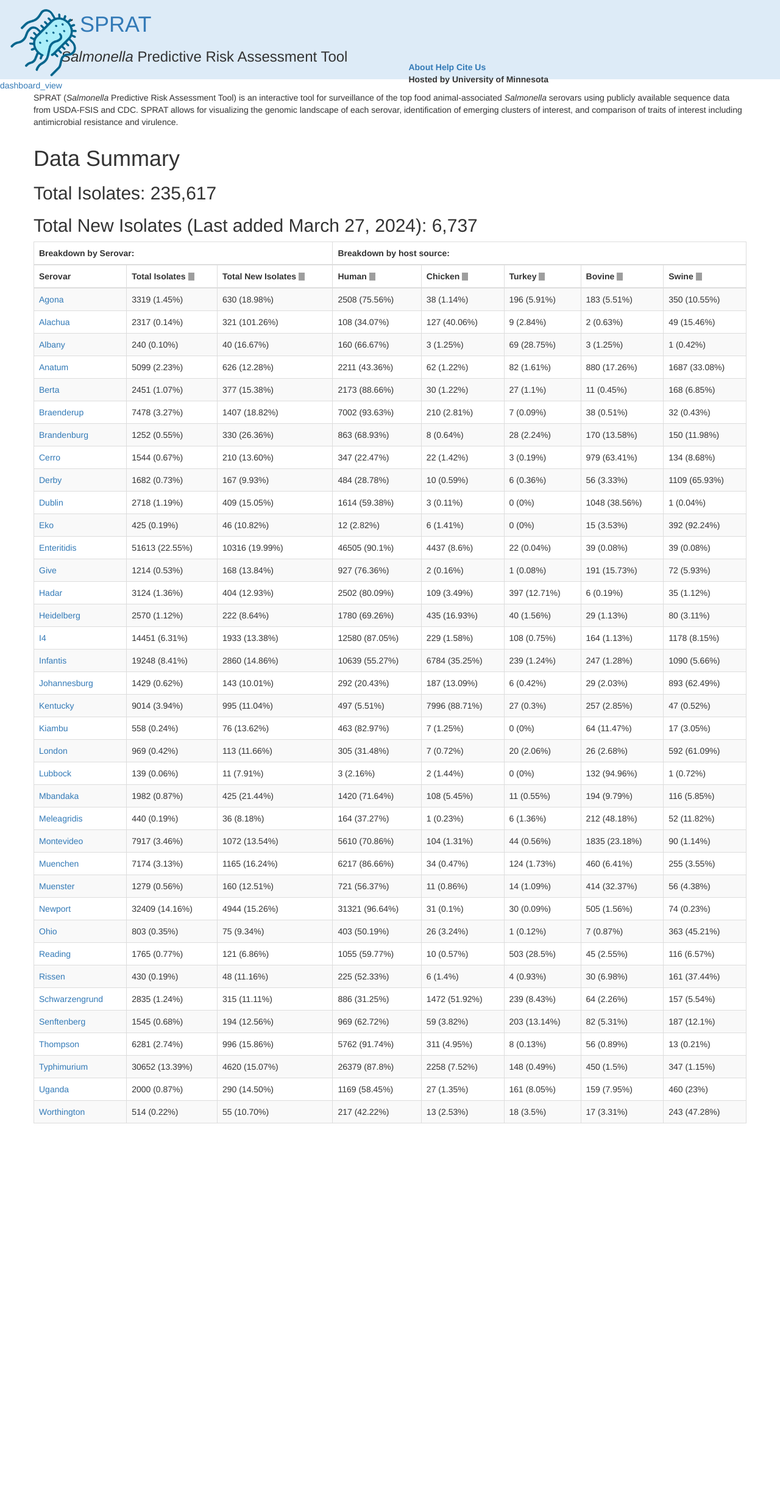
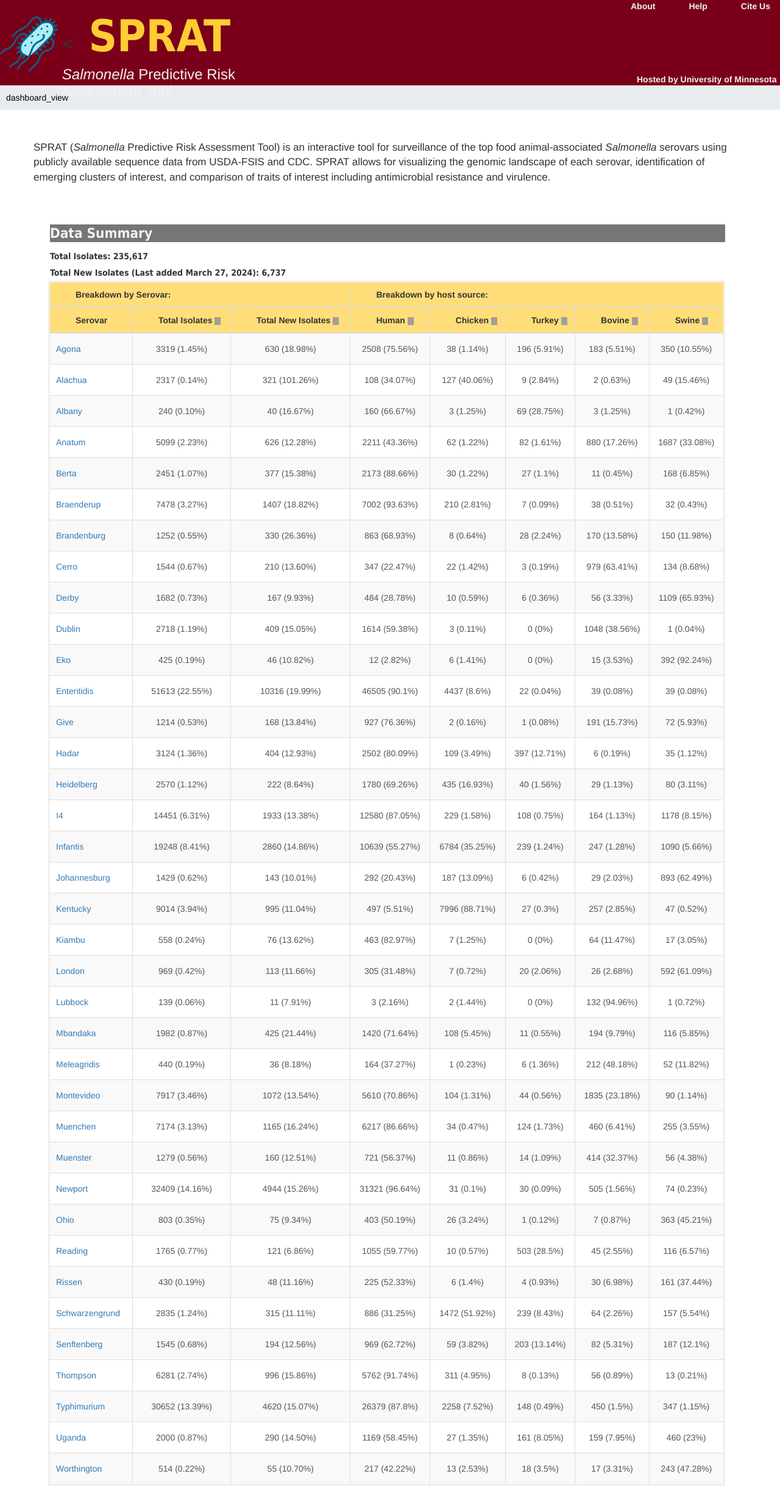
Before and after one commit to JohnsonSingerLab/sprat, a Django app: page / in a window 1280 px wide. Shown: the whole page at 61% size. Run offline with Django 5.2, Linux system fonts and the light colour scheme; some libraries are stand-ins or nearby versions; grey boxes are pictures that could not be loaded.

Commit message:
Update templates' css

```diff
--- a/tool/static/css/grapetree.css
+++ b/tool/static/css/grapetree.css
@@ -1,67 +1,158 @@
-body{
-	width:100%;
-	height:100%;
-	position: fixed;
-	overflow: hidden;
+/* Hide scrollbar for Chrome, Safari, and Edge */
+body::-webkit-scrollbar {
+    width: 0; /* Hide vertical scrollbar */
 }
 
+body::-webkit-scrollbar-thumb {
+    background: transparent; /* Hide the scrollbar thumb */
+}
+
+/* General Styles */
+html, body {
+    width: 100%;
+    height: 100%;
+    margin: 0;
+    padding: 0;
+    overflow: auto; /* Allow scrolling */
+	overflow-x: none;
+}
+
+
+/* tree window size */
 #graph-div{
 	position: fixed;
-	top:130px;
+	top:180px;
 	left:220px;
 	right:0px;
-	bottom:100px;
+	bottom:20px;
 	cursor: pointer;
+}
+
+#new-div {
+    position: relative;
+    top: 850px;
+    left: 220px;
+    width: 500px;
+    height: 300px;
+    /* background-color: #ccc; */
+    border: 2px solid #accbf0;
+    bottom: 800px;
+    z-index: 50; /* Ensure a higher z-index */
+	/* overflow: scroll; */
 }
 
 #header {
 	/* position: relative; */
 	display: flex;
-	background-color: #ddebf7;
-	height: 130px;
+	background-color: #7a0019;
+	height: 140px;
+}
+
+#h1-header a{
+	font-family: 'Amarante', Tahoma, sans-serif;
+	/* Papyrus, Fantasy-serif; */
+	font-weight: bold;
+	font-size: 2em;
+	color: #ffcc33;
+	/* /* line-height: 2.7em; */
+	text-decoration: none;
+	margin-bottom: 5px;
+}
+
+/* #h1-header a {
+	color: #ffcc33;
+} */
+/* Tittle */
+h3{
+	color: #f1f1f1;
+	margin-top: 1px;
 }
 
 #logo {
+	margin-top: 3px;
 	height: 90px;
-	width: 100px;
+	width: 146px;
 	/* set logo to be center */
 }
 
+/* Subtittle */
 #tittle {
-	height: 90px;
+	height: 98px;
 	width: 900px;
 }
-/*
+
 #menu {
-    display:inline;
-    float:left;
-} */
-
- #menu {
-    width: 700px;
-	height: 90px;
+    width: 500px;
+	/* height: 90px; */
 	/* display: inline-block; */
-    /* margin-right:70px; */
+    margin-left:350px;
     font-weight:bold;
     text-align:left;
-    padding:100px;  /* set the menu to the bottom */
+    padding-bottom:100px;
+	padding-left:200px;
+	float: left;
 }
-/* #menu a:hover a:active */
 
+#menu a {
+	color: #f1f1f1;
+	margin-left: 55px;
+	float: left;
+}
+#menu p {
+	color: #f1f1f1;
+	margin-top: 120px;
+	margin-bottom: 100px;
+	margin-right: 200px;
+	margin-left: 65px;
+	width: 80%;
+}
+
+/* CSS for the menu line */
+#menu-line {
+    background-color: #e9ecef;
+    padding: 10px;
+    margin-bottom: 30px;
+}
+
+#menu-line nav {
+    display: flex;
+    justify-content: left;
+    gap: 40px; 	/* space between links*/
+
+}
+
+#menu-line nav a {
+    text-decoration: none;
+    color: black;
+}
+
+/* styles for hover effects */
+#menu-line nav a:hover {
+    text-decoration: underline;
+    color: #007bff; /* hover color */
+}
+
+
+/* ---  END OF Base.html --- */
+
+#menu a:hover a:active
 
 #legend-svg {
 	cursor: default;
 }
 
+/* GrapeTree sidebar */
 #sidebar {
 	position: absolute;
-	top:150px;
+	top:170px;
 	bottom:0px;
 	width:220px;
 	margin-left:5px;
 	overflow-y:auto;
 	overflow-x: hidden;
 }
+
+
 .brush.extent {
 stroke: #fff;
 fill-opacity: .125;
@@ -226,3 +317,177 @@ height:15px;
 .panel button {
 margin-top: 8px;
 }
+
+
+
+/******************************************************************* -- INDEX page --  ****************************************************************/
+/******************************************************************************************************************************************************/
+/** page structure **/
+
+/* mouse over */
+/* ::selection { background: #c41fa0; color: #fff; } */
+::-moz-selection { background: #c19917; color: #fff; }
+/* ::-webkit-selection { background: #777677; color: #fff; } */
+
+br { display: block; line-height: 1.6em; }
+
+article, aside, details, figcaption, figure, footer, header, hgroup, menu, nav, section { display: block; }
+ol, ul { list-style: none; }
+
+input, textarea {
+  -webkit-font-smoothing: antialiased;
+  -webkit-text-size-adjust: 100%;
+  -ms-text-size-adjust: 100%;
+  -webkit-box-sizing: border-box;
+  -moz-box-sizing: border-box;
+  box-sizing: border-box;
+  outline: none;
+}
+
+blockquote, q { quotes: none; }
+blockquote:before, blockquote:after, q:before, q:after { content: ''; content: none; }
+strong, b { font-weight: bold; }
+
+table { border-collapse: collapse; border-spacing: 0; }
+img { border: 0; max-width: 100%; }
+
+/* Data Summary */
+#h1-index {
+  font-family: 'Amarante', Tahoma, sans-serif;
+  font-weight: bold;
+  font-size: 1.6em;
+  line-height: 1.3em;
+  margin-bottom: 10px;
+  margin-left: 5px;
+  background-color: #777677;
+  color: #f1f1f1;
+}
+
+#h2-index {
+  font-family: 'Amarante', Tahoma, sans-serif;
+  font-weight: bold;
+  font-size: 1em;
+  line-height: .5em;
+  margin-bottom: 8px;
+  margin-left: 5px;
+  /* text-align: center; */
+}
+
+/* top div */
+#wrapper-top {
+  display: block;
+  display: inline;
+  width: 100%;
+  /* width: 100%; */
+  background: #fff;
+  margin: 3px;
+  padding: 10px 17px;
+  padding-top: 2px;
+  padding-bottom: 1px;
+  /* border-style: 2px; */
+  /* border: 3px solid rgb(240, 239, 238); */
+}
+/* wrapper-top */
+#wrapper-top p{
+  font-size: 17px;
+}
+
+/* table div */
+#wrapper {
+  width: 100%;
+  margin-top: 0px;
+  background: #fff;
+  /* margin: 5px; */
+  margin-left: auto;
+  margin-right: auto;
+  padding: -7px 17px;
+  padding: 5px;
+  /* padding-top: 1px; */
+  /* border-style: 2px; */
+  /* border: 3px solid rgb(240, 239, 238); */
+}
+
+.table-responsive {
+
+	margin-left: 2px;
+}
+/* Breakdown... */
+.box-table {
+  overflow-x: auto;
+  max-width: 100%;
+  padding: 8px;
+  display: inline-block;
+  /* border: 3px solid rgb(240, 239, 238); */
+}
+
+/* table */
+#keywords {
+  /* margin-left: 160px; */
+  font-size: 1.0em;
+  margin-top: 1px;
+  border: 3px solid rgb(240, 239, 238);
+}
+
+#h2-table{
+  font-family: 'Amarante', Tahoma, sans-serif;
+  font-weight: bold;
+  font-size: 1em;
+  line-height: .5em;
+  /* margin-right: 0; */
+  margin-bottom: 8px;
+  /* margin-left: 4px; */
+  /* text-align: center; */
+  display: inline-block;
+  vertical-align: top;
+}
+
+/* table: headers */
+#keywords thead {
+  cursor: pointer;
+  /* background: #c9dff0; */
+  background: #ffde7a;
+}
+
+#keywords thead tr th {
+  font-weight: bold;
+  padding: 10px 4px;
+  padding-left: 42px;
+}
+
+#keywords thead tr th span {
+  padding-right: 13px;
+  background-repeat: no-repeat;
+  background-position: 100% 100%;
+}
+
+/* #keywords thead tr th.headerSortUp, #keywords thead tr th.headerSortDown {
+  background: #e62107;
+} */
+
+#keywords tbody tr {
+  color: #555;
+}
+
+#keywords tbody tr td {
+  text-align: center;
+  padding: 15px 10px;
+}
+
+#keywords tbody tr td.lalign {
+  text-align: left;
+}
+
+
+#keywords thead th {
+	font-weight: bold !important;
+	background-color: #ffde7a !important;
+  }
+
+  /* Style the wrapper */
+#wrapper {
+	width: 98% !important;
+	background: #fff !important;
+	margin: 5px !important;
+	margin-right: 30px;
+	padding: 10px 17px !important;
+  }
```
